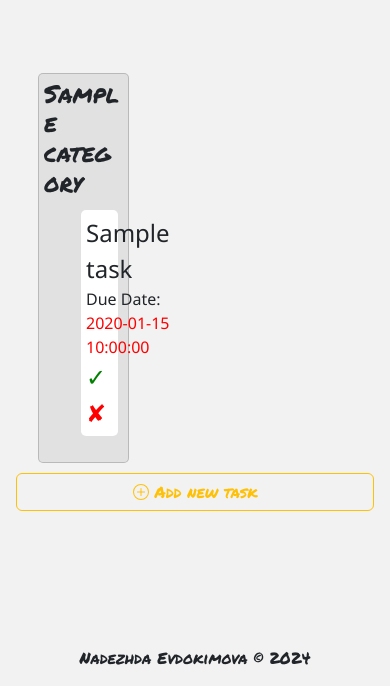
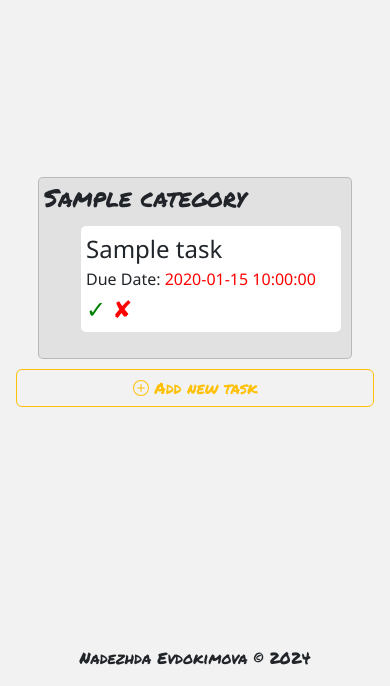
Before and after one commit to NadyaEvdokimova/to_do_list, a Flask app: template templates/index.html in a window 390 px wide. Shown: the part 158-844 px from the top of the page. Run offline with Flask 3, Linux system fonts and the light colour scheme; a user stored in the database is signed in; tables that the repository leaves empty hold one stand-in row (values such as "Sample post"); the template is opened without the code that fills it: values that come from a table or form of the project are taken from there, most other values are stand-ins (such as "Sample title", 1, 10 or a date in 2020); some libraries are stand-ins or nearby versions.

Commit message:
Update styles.css

```diff
--- a/static/css/styles.css
+++ b/static/css/styles.css
@@ -118,6 +118,12 @@ li > a {
   grid-template-columns: 1fr 1fr 1fr;
 }
 
+@media screen and (max-width: 800px) {
+  .grid_cont {
+    grid-template-columns: 12fr;
+  }
+}
+
 .no_logged {
   margin: auto;
   color: #737373;
```
